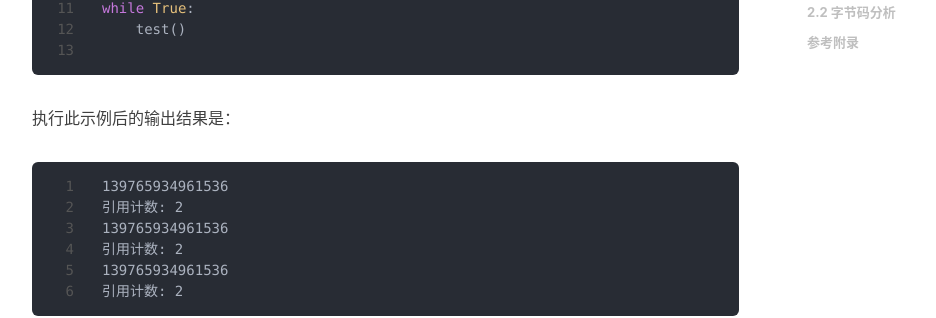
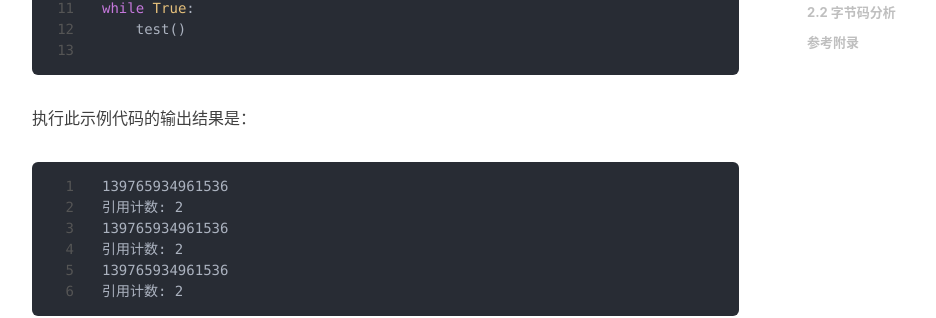
Before and after one commit to shihai1991/shihai1991.github.io, a Jekyll site: the page built from _posts/2022-06-02-python引用计数.md, in a window 1280 px wide and 900 px high, scrolled down 1483 px. Shown: the part 152-470 px from the top of the window, without its empty margins (233-1169 px from the left). Built offline with Jekyll 4.4.1, drawn with Linux system fonts in a browser that asks for light colours; nearby versions of some CDN libraries; comment, search, counter and statistics services are not loaded.

Commit message:
Update 2022-06-02-python引用计数.md

````diff
--- a/_posts/2022-06-02-python引用计数.md
+++ b/_posts/2022-06-02-python引用计数.md
@@ -52,7 +52,7 @@ while True:
     test()
 
 ```
-执行此示例后的输出结果是：
+执行此示例代码的输出结果是：
 ```shell
 139765934961536
 引用计数: 2
````
